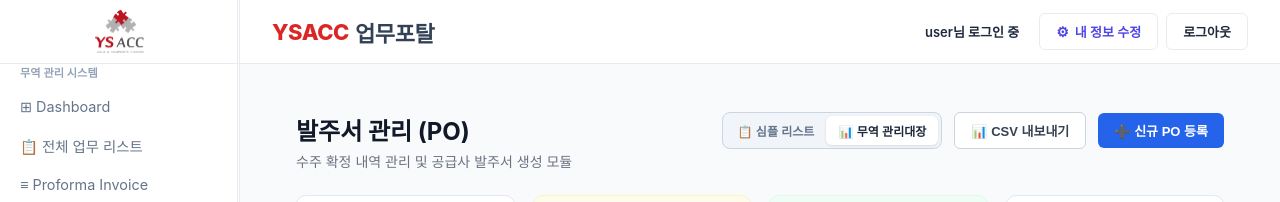
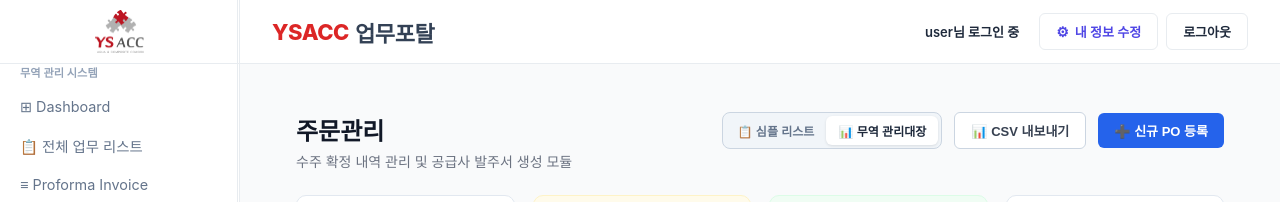
Before and after one commit to jhk113074-hue/trading_management, a React (Vite) app in the folder app/: page /orders in a window 1280 px wide. Shown: the top 202 px of the page. Built offline with nearby package versions, Linux system fonts and the light colour scheme; no server answers; the database is empty; sample sign-in values are in the browser's storage.

Commit message:
UI: Rename PO menu and page title to 주문관리

```diff
--- a/app/src/components/Layout.tsx
+++ b/app/src/components/Layout.tsx
@@ -66,7 +66,7 @@ export const Layout: React.FC = () => {
         { path: '/', label: '⊞ Dashboard' },
         { path: '/list', label: '📋 전체 업무 리스트' },
         { path: '/proforma-invoices', label: '≡ Proforma Invoice', external: false },
-        { path: '/orders', label: '📦 발주서 관리 (PO)', external: false },
+        { path: '/orders', label: '📦 주문관리', external: false },
         { path: '/products', label: '◫ 상품 DB', external: false },
         { path: '/customers', label: '◎ 고객사 관리', external: false },
         { path: '/suppliers', label: '◉ 공급업체 관리', external: false },
--- a/app/src/pages/Orders.tsx
+++ b/app/src/pages/Orders.tsx
@@ -223,7 +223,7 @@ export const Orders: React.FC = () => {
       {/* Page Header */}
       <div style={{ display: 'flex', justifyContent: 'space-between', alignItems: 'flex-start' }}>
         <div>
-          <h1 style={{ fontSize: '24px', fontWeight: 'bold', color: '#111827', margin: 0 }}>발주서 관리 (PO)</h1>
+          <h1 style={{ fontSize: '24px', fontWeight: 'bold', color: '#111827', margin: 0 }}>주문관리</h1>
           <p style={{ color: '#6b7280', fontSize: '14px', marginTop: '4px' }}>수주 확정 내역 관리 및 공급사 발주서 생성 모듈</p>
         </div>
         <div style={{ display: 'flex', gap: '12px', alignItems: 'center' }}>
```
